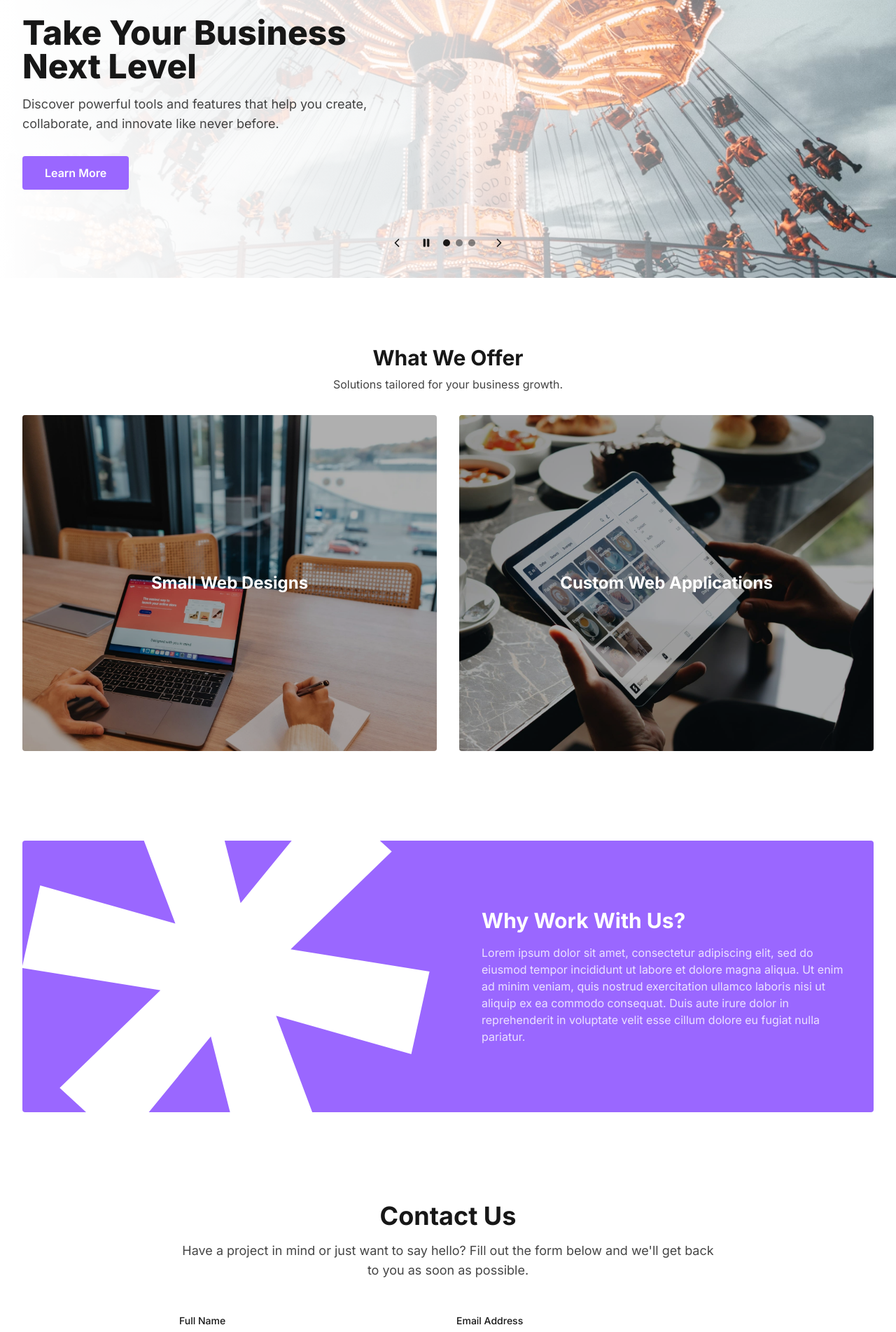
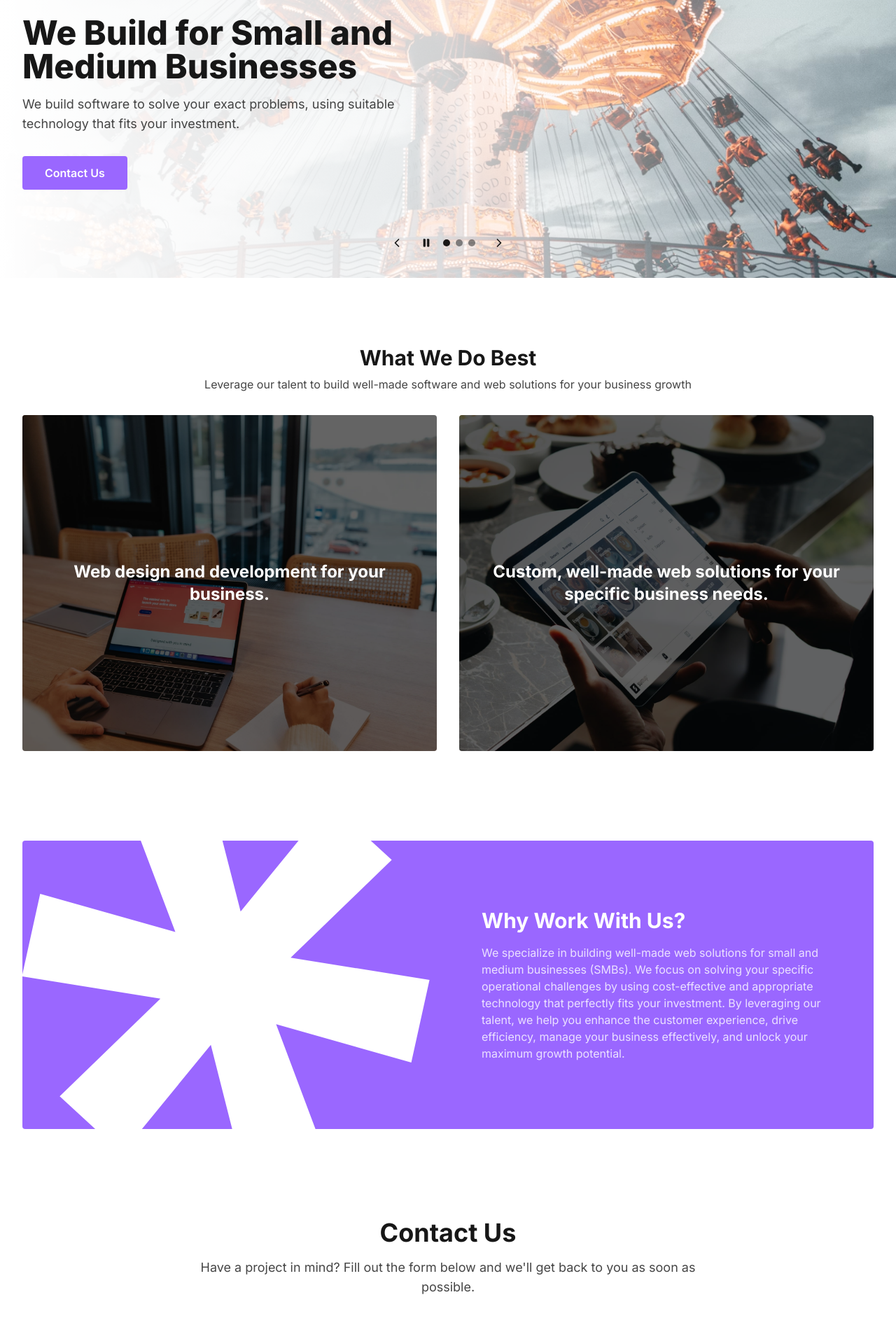
Before and after one commit to 21centurylabsinc/21centurylabs-official-page, a Next.js app: page / in a window 1280 px wide. Shown: the part 160-2063 px from the top of the page at 70% size. Built offline with nearby package versions, Linux system fonts and the light colour scheme; no server answers.

Commit message:
Update the website copy

```diff
--- a/components/ContactForm.tsx
+++ b/components/ContactForm.tsx
@@ -42,8 +42,8 @@ const ContactForm = () => {
             Contact Us
           </h2>
           <p className="text-lg text-foreground/80 mb-12">
-            Have a project in mind or just want to say hello? Fill out the form
-            below and we&apos;ll get back to you as soon as possible.
+            Have a project in mind? Fill out the form below and we&apos;ll get
+            back to you as soon as possible.
           </p>
         </div>
         <div className="max-w-3xl mx-auto">
--- a/components/HeroSlider.tsx
+++ b/components/HeroSlider.tsx
@@ -8,27 +8,27 @@ import { ChevronLeft, ChevronRight, PauseIcon, PlayIcon } from "./icons";
 const slides = [
   {
     image: "/hero-slider-3.png",
-    title: "Take Your Business Next Level",
+    title: "We Build for Small and Medium Businesses",
     description:
-      "Discover powerful tools and features that help you create, collaborate, and innovate like never before.",
-    buttonText: "Learn More",
-    buttonLink: "#",
+      "We build software to solve your exact problems, using suitable technology that fits your investment.",
+    buttonText: "Contact Us",
+    buttonLink: "/#contact",
   },
   {
     image: "/hero-slider-1.png",
-    title: "Achieve the extraordinary",
+    title: "Every Business Needs Systems",
     description:
-      "Our services deliver cloud storage, security, and AI Copilot in your favourite apps – all in one plan.",
-    buttonText: "Explore Services",
-    buttonLink: "#",
+      "No matter your industry, every business needs software systems to manage operations effectively. Well-made systems will significantly improve your efficiency.",
+    buttonText: "Contact Us",
+    buttonLink: "/#contact",
   },
   {
     image: "/hero-slider-2.png",
-    title: "Unlock Your Potential",
+    title: "Unlock Business Potential",
     description:
-      "Discover powerful tools and features that help you create, collaborate, and innovate like never before.",
-    buttonText: "Learn More",
-    buttonLink: "#",
+      "Leverage software and the web to give your customers a better experience and maximize your business's growth potential.",
+    buttonText: "Contact Us",
+    buttonLink: "/#contact",
   },
 ];
 
--- a/components/ServiceSection.tsx
+++ b/components/ServiceSection.tsx
@@ -4,12 +4,12 @@ import Link from "next/link";
 export default function ServiceSection() {
   const services = [
     {
-      title: "Small Web Designs",
+      title: "Web design and development for your business.",
       href: "#",
       imageUrl: "/service-card-img-1.jpg",
     },
     {
-      title: "Custom Web Applications",
+      title: "Custom, well-made web solutions for your specific business needs.",
       href: "#",
       imageUrl: "/service-card-img-2.jpg",
     },
@@ -18,9 +18,9 @@ export default function ServiceSection() {
   return (
     <section id="services" className="max-w-7xl mx-auto p-4 sm:p-8">
       <div className="text-center py-16">
-        <h2 className="text-3xl font-bold mb-2">What We Offer</h2>
+        <h2 className="text-3xl font-bold mb-2">What We Do Best</h2>
         <p className="text-foreground/80 mb-8">
-          Solutions tailored for your business growth.
+          Leverage our talent to build well-made software and web solutions for your business growth
         </p>
         <div className="grid grid-cols-1 md:grid-cols-2 gap-8">
           {services.map((service) => (
@@ -35,7 +35,7 @@ export default function ServiceSection() {
                 fill
                 className="object-cover transition-transform duration-500 ease-in-out group-hover:scale-105"
               />
-              <div className="absolute inset-0 flex items-center justify-center bg-black/30 p-4">
+              <div className="absolute inset-0 flex items-center justify-center bg-black/60 p-4">
                 <h3 className="text-2xl font-bold text-white text-center">
                   {service.title}
                 </h3>
--- a/components/WhyUsSection.tsx
+++ b/components/WhyUsSection.tsx
@@ -16,12 +16,13 @@ export default function WhyUsSection() {
           <div className="flex flex-col justify-center p-8 md:py-24">
             <h2 className="text-3xl font-bold mb-4">Why Work With Us?</h2>
             <p className="text-white/80">
-              Lorem ipsum dolor sit amet, consectetur adipiscing elit, sed do
-              eiusmod tempor incididunt ut labore et dolore magna aliqua. Ut
-              enim ad minim veniam, quis nostrud exercitation ullamco laboris
-              nisi ut aliquip ex ea commodo consequat. Duis aute irure dolor in
-              reprehenderit in voluptate velit esse cillum dolore eu fugiat
-              nulla pariatur.
+              We specialize in building well-made web solutions for small and
+              medium businesses (SMBs). We focus on solving your specific
+              operational challenges by using cost-effective and appropriate
+              technology that perfectly fits your investment. By leveraging our
+              talent, we help you enhance the customer experience, drive
+              efficiency, manage your business effectively, and unlock your
+              maximum growth potential.
             </p>
           </div>
         </div>
```
